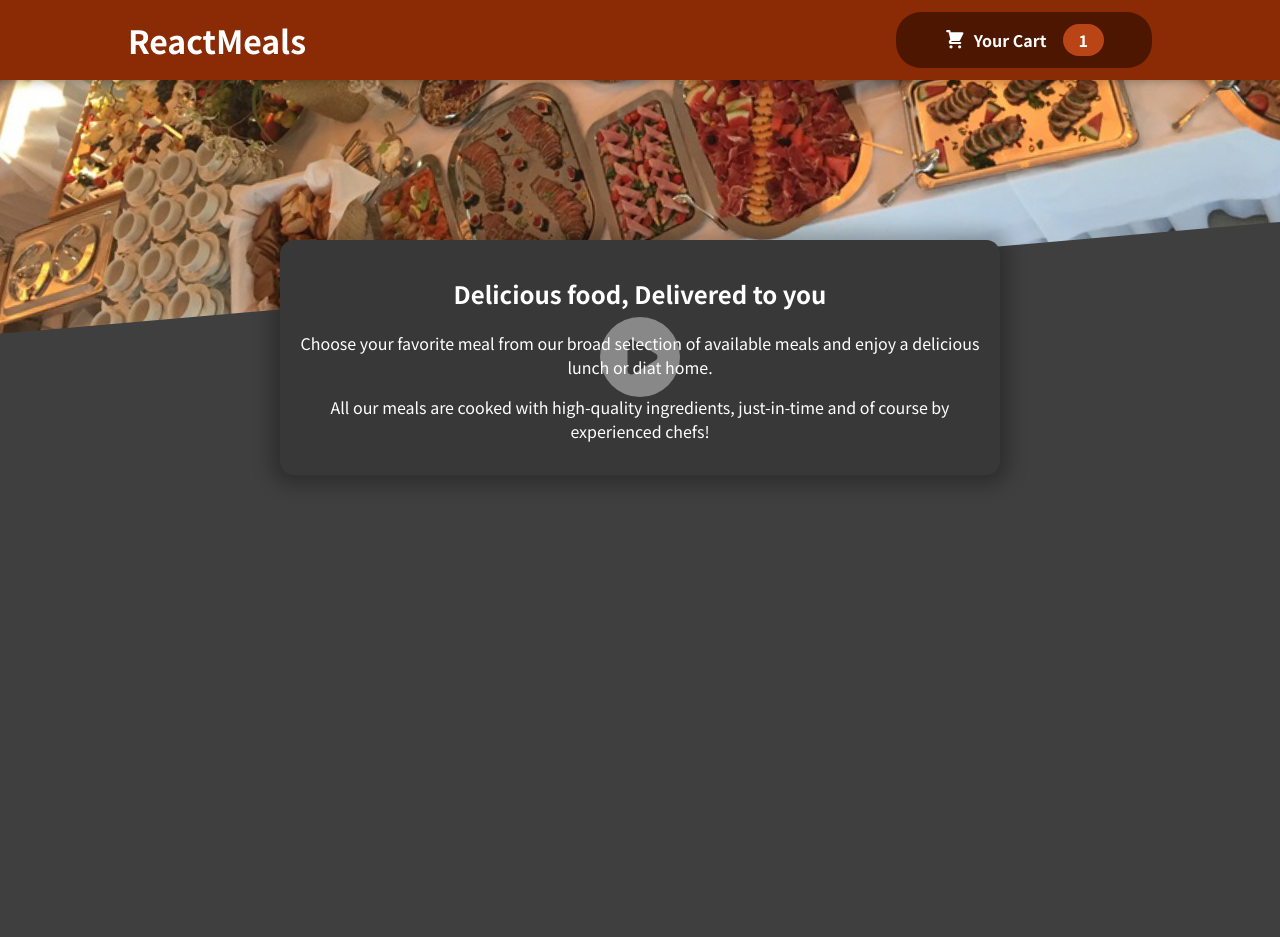
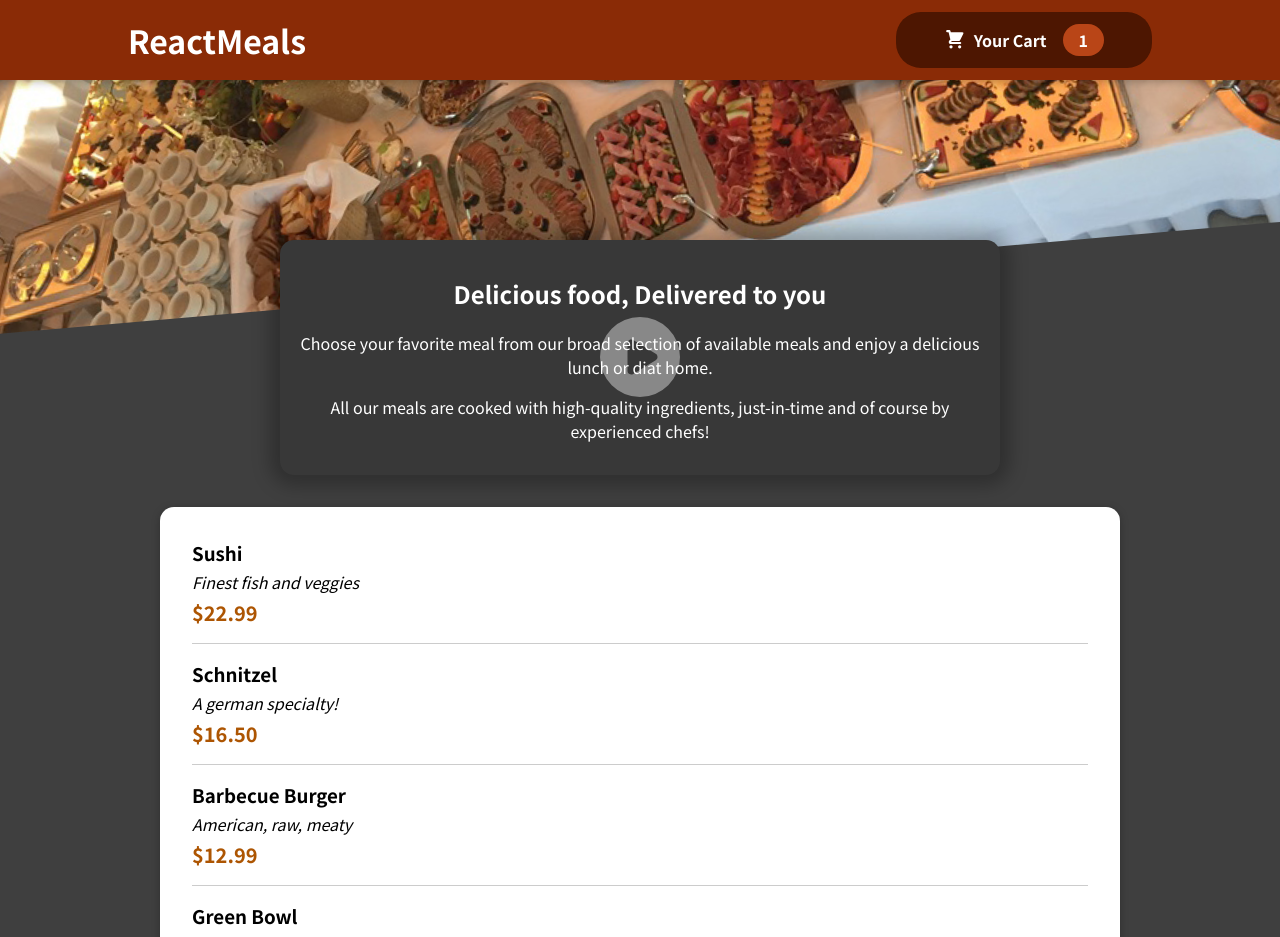
Before and after one commit to FarhanKhan7749/Creating-a-Restaurant-Website, a React (Create React App) app: page / in a window 1280 px wide. Shown: the top 937 px of the page. Before the commit the page ends 800 px from the top, so only its background shows below. Built offline with nearby package versions, Linux system fonts and the light colour scheme.

Commit message:
Making the Items visible

```diff
--- a/src/App.js
+++ b/src/App.js
@@ -1,12 +1,15 @@
 import React from "react";
 import Header from "./component/Layout/Header";
-import MealsSummary from "./component/Meals/MealsSummary";
+import Meals from "./component/Meals/Meals";
+//import MealsSummary from "./component/Meals/MealsSummary";
 
 function App() {
   return (
     <React.Fragment>
       <Header />
-      <MealsSummary />
+      <main>
+        <Meals></Meals>
+      </main>
     </React.Fragment>
   );
 }
--- /dev/null
+++ b/src/component/Meals/AvailableMeals.js
@@ -0,0 +1,49 @@
+import Card from '../UI/Card';
+import classes from './AvailableMeals.module.css';
+import MealsItems from './MealItems/MealItems';
+const DUMMY_MEALS = [
+    {
+      id: 'm1',
+      name: 'Sushi',
+      description: 'Finest fish and veggies',
+      price: 22.99,
+    },
+    {
+      id: 'm2',
+      name: 'Schnitzel',
+      description: 'A german specialty!',
+      price: 16.5,
+    },
+    {
+      id: 'm3',
+      name: 'Barbecue Burger',
+      description: 'American, raw, meaty',
+      price: 12.99,
+    },
+    {
+      id: 'm4',
+      name: 'Green Bowl',
+      description: 'Healthy...and green...',
+      price: 18.99,
+    },
+  ];
+
+const AvailableMeals = () =>{
+    const mealsList = DUMMY_MEALS.map( (meal) =>
+        <MealsItems
+            key = {meal.id}
+            name = {meal.name}
+            description = {meal.description}
+            price = {meal.price}
+        />
+    );
+    return (
+        <section className={classes.meals}>
+            <Card>
+                <ul>{mealsList}</ul>
+            </Card>
+        </section>
+    )
+};
+
+export default AvailableMeals;
--- /dev/null
+++ b/src/component/Meals/AvailableMeals.module.css
@@ -0,0 +1,24 @@
+.meals {
+    max-width: 60rem;
+    width: 90%;
+    margin: 2rem auto;
+    animation: meals-appear 1s ease-out forwards;
+  }
+
+  .meals ul {
+    list-style: none;
+    margin: 0;
+    padding: 0;
+  }
+
+  @keyframes meals-appear {
+    from {
+      opacity: 0;
+      transform: translateY(3rem);
+    }
+
+    to {
+      opacity: 1;
+      transform: translateY(0);
+    }
+  }
--- /dev/null
+++ b/src/component/Meals/MealItems/MealItems.js
@@ -0,0 +1,15 @@
+import classes from './MealItems.module.css';
+const MealsItems = (props) => {
+    const price = `$${props.price.toFixed(2)}`;
+    return(
+        <li className={classes.meal}>
+            <div>
+                <h3>{props.name}</h3>
+                <div className={classes.description}>{props.description}</div>
+                <div className={classes.price}>{price}</div>
+            </div>
+        </li>
+    )
+}
+
+export default MealsItems;
--- /dev/null
+++ b/src/component/Meals/MealItems/MealItems.module.css
@@ -0,0 +1,22 @@
+.meal {
+    display: flex;
+    justify-content: space-between;
+    margin: 1rem;
+    padding-bottom: 1rem;
+    border-bottom: 1px solid #ccc;
+  }
+
+  .meal h3 {
+    margin: 0 0 0.25rem 0;
+  }
+
+  .description {
+    font-style: italic;
+  }
+
+  .price {
+    margin-top: 0.25rem;
+    font-weight: bold;
+    color: #ad5502;
+    font-size: 1.25rem;
+  }
--- /dev/null
+++ b/src/component/Meals/Meals.js
@@ -0,0 +1,14 @@
+import React from "react";
+import AvailableMeals from "./AvailableMeals";
+import MealsSummary from "./MealsSummary";
+
+const Meals = () =>{
+    return(
+        <React.Fragment>
+            <MealsSummary />
+            <AvailableMeals />
+        </React.Fragment>
+    )
+}
+
+export default Meals;
--- /dev/null
+++ b/src/component/UI/Card.js
@@ -0,0 +1,7 @@
+import classes from './Card.module.css';
+
+const Card = (props) => {
+    return <div className={classes.card}>{props.children}</div>
+};
+
+export default Card;
--- /dev/null
+++ b/src/component/UI/Card.module.css
@@ -0,0 +1,6 @@
+.card {
+    padding: 1rem;
+    box-shadow: 0 2px 8px rgba(0, 0, 0, 0.25);
+    border-radius: 14px;
+    background-color: white;
+  }
```
